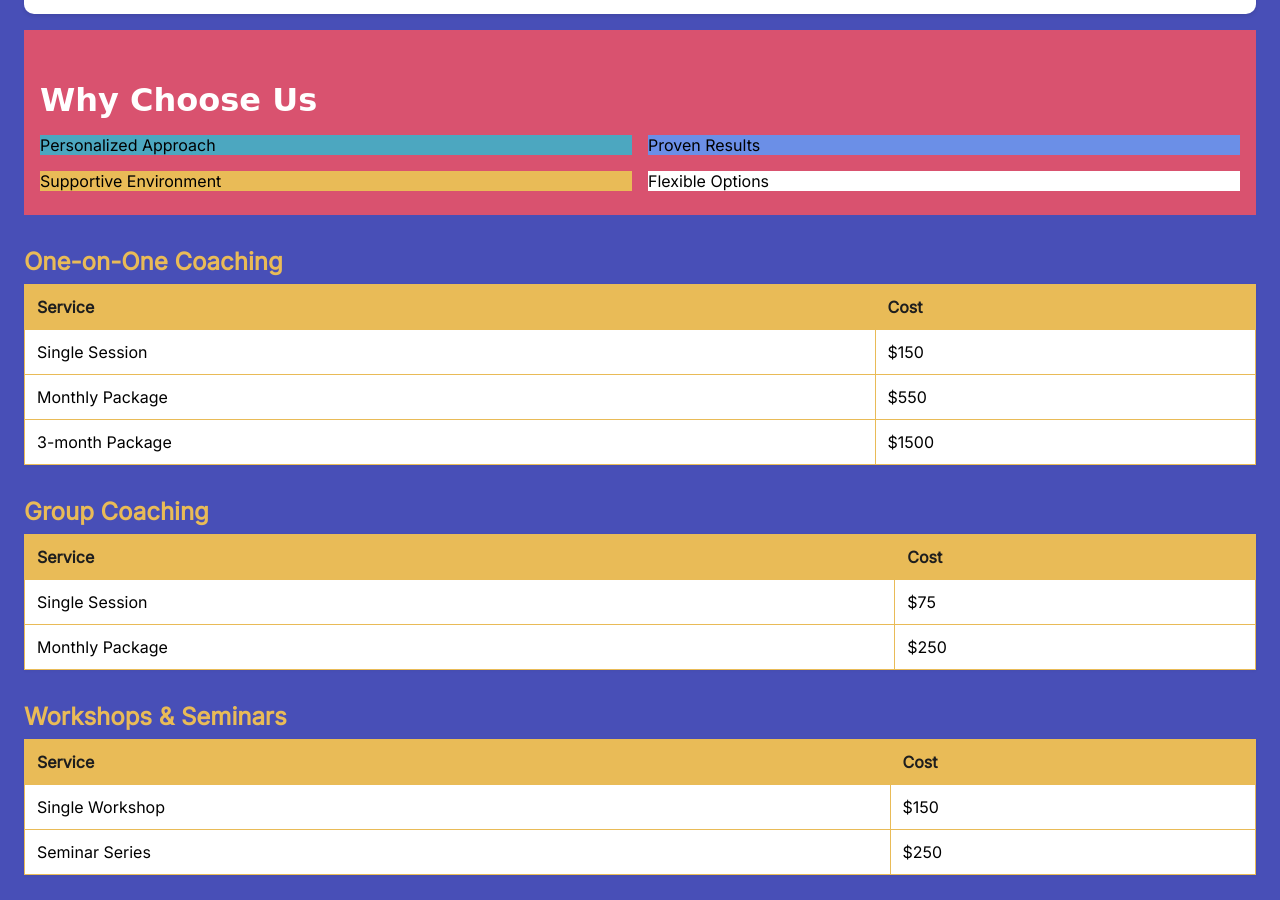
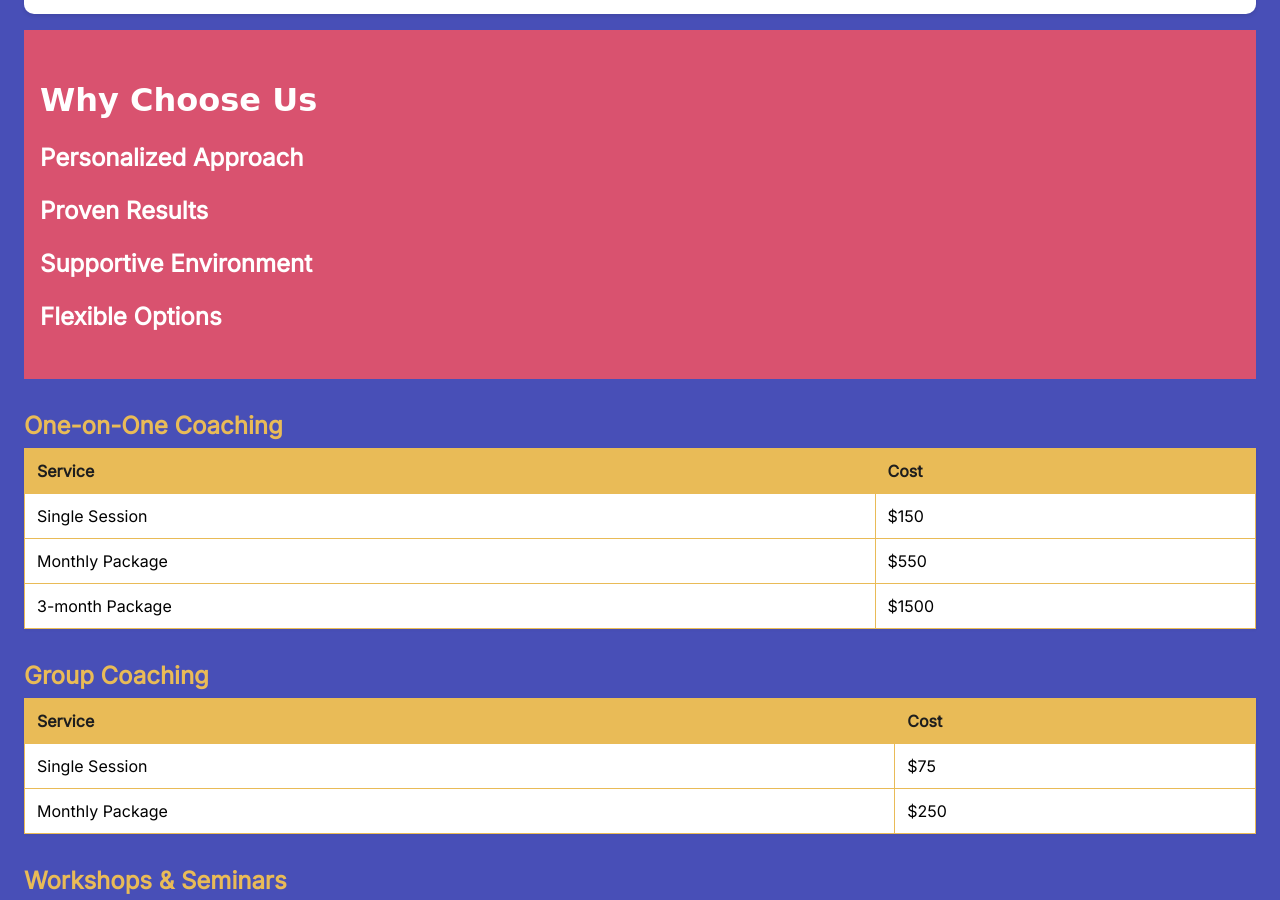
Before and after one commit to Katiloza/path-to-success, a plain HTML site: page index.html in a window 1280 px wide. Shown: the part 3040-3940 px from the top of the page. Drawn offline with Linux system fonts and the light colour scheme; a web font is replaced by a local one.

Commit message:
optimized html

```diff
--- a/index.html
+++ b/index.html
@@ -82,12 +82,10 @@
 
            <section class="why-choose-wrapper">
                 <h2>Why Choose Us</h2>
-                <section class="why-us">
-                    <section class="teal">Personalized Approach</section>
-                    <section class="lavender">Proven Results</section>
-                    <section class="yellow">Supportive Environment</section>
-                    <section class="white">Flexible Options</section>
-                </section>
+                    <h3 class="teal">Personalized Approach</h3>
+                    <h3 class="lavender">Proven Results</h3>
+                    <h3 class="yellow">Supportive Environment</h3>
+                    <h3 class="white">Flexible Options</h3>
             </section>
 
 
```
